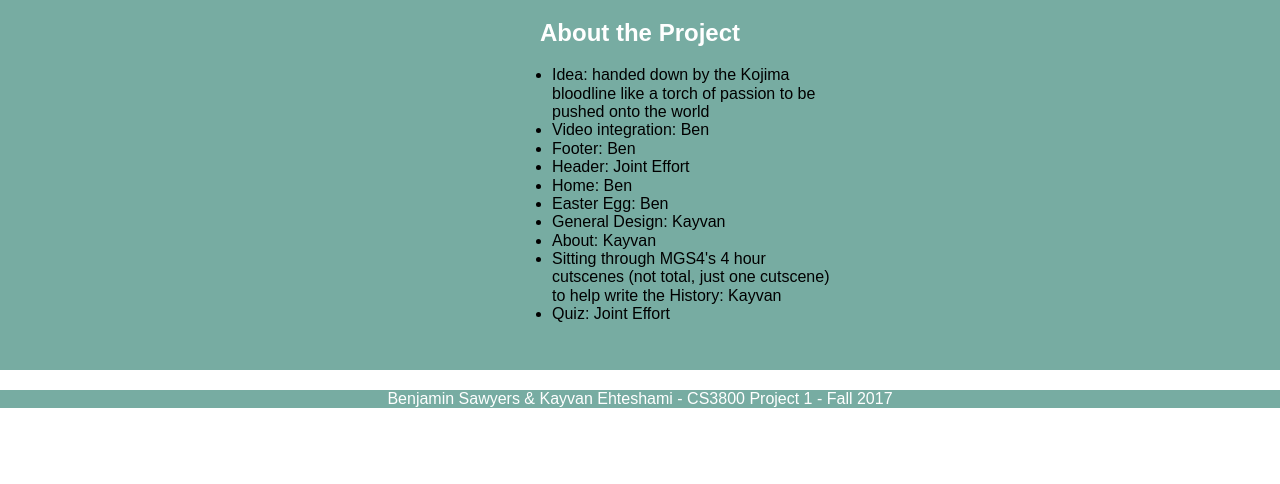
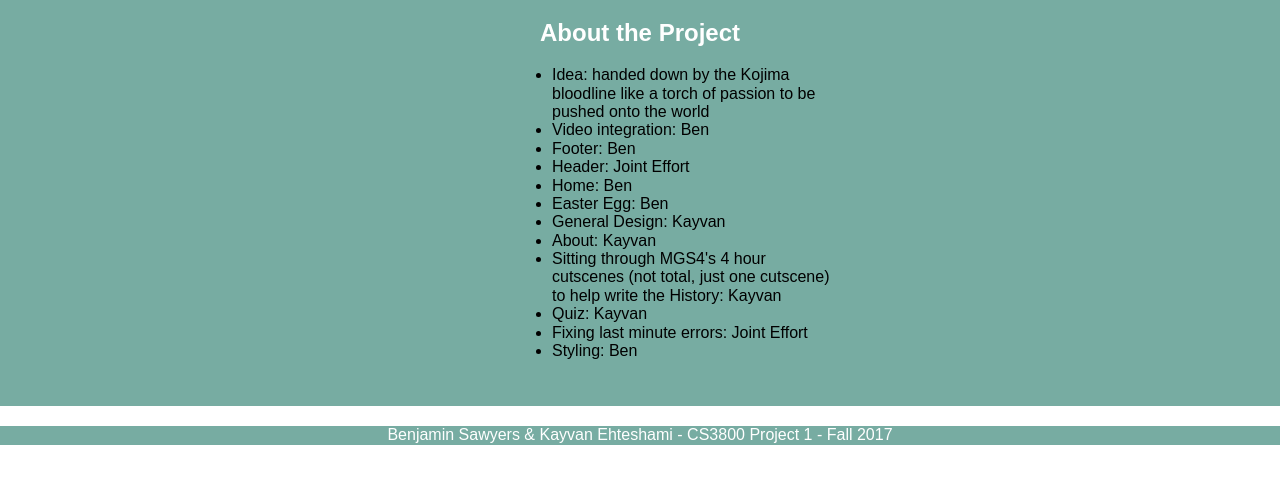
Before and after one commit to TremblingOdin/CS3800_project1, a PHP site: page /about.php in a window 1280 px wide. Shown: the part 212-696 px from the top of the page. Run offline with PHP 8.4, Linux system fonts and the light colour scheme.

Commit message:
working about

```diff
--- a/about.php
+++ b/about.php
@@ -28,7 +28,9 @@
                         <li>General Design: Kayvan</li>
                         <li>About: Kayvan</li>
                         <li>Sitting through MGS4's 4 hour cutscenes (not total, just one cutscene) to help write the History: Kayvan</li>
-                        <li>Quiz: Joint Effort</li>
+                        <li>Quiz: Kayvan</li>
+                        <li>Fixing last minute errors: Joint Effort</li>
+                        <li>Styling: Ben</li>
                     </ul>
                 </section>
 
```
